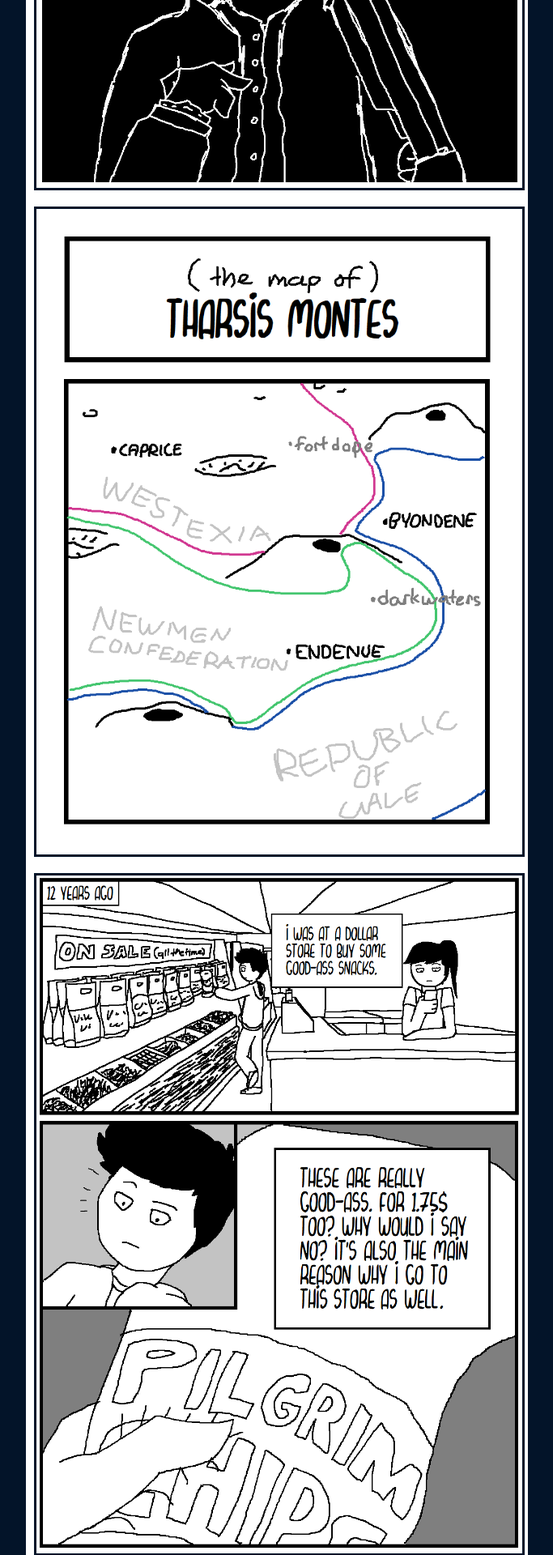
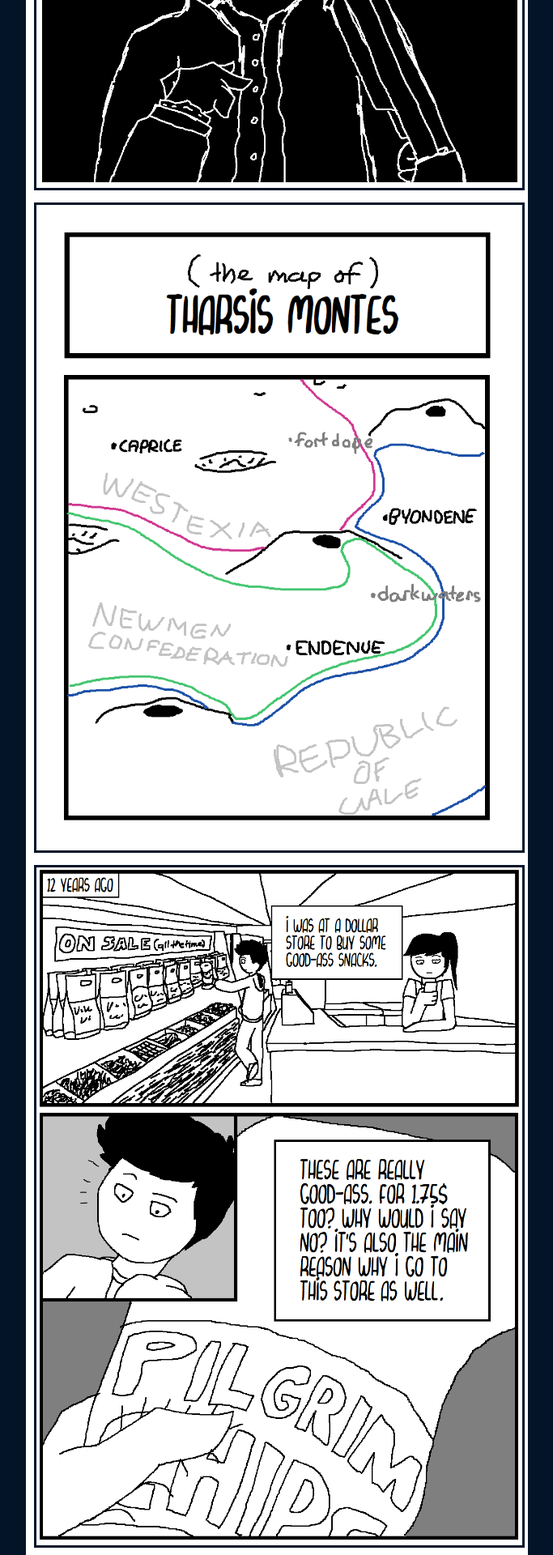
Before and after one commit to MoonJaspers/moonjaspers.github.io, a PHP site: the page made by test comic/01.html in a window 1280 px wide. Shown: the part 1021-2941 px from the top of the page at 81% size, without its empty margins (298-981 px from the left). Run offline with PHP 8.4, Linux system fonts and the light colour scheme.

Commit message:
Update styles.css

```diff
--- a/styles.css
+++ b/styles.css
@@ -107,7 +107,6 @@ body {
 
 .comics img {
 	display: block;
-	display: inline-block;
 	width: 100%;
 	border-style: solid;
 	border-width: 3px;
```
